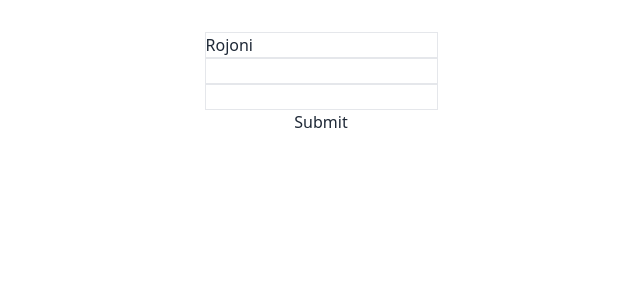
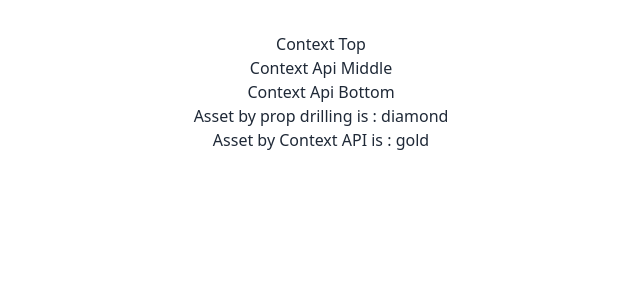
Before and after one commit to DipuHaider/PH_B8_M8_intermediate-react-router, a React (Vite) app: page / in a window 1280 px wide. Shown: the top 300 px of the page, without its empty margins (319-959 px from the left). Built offline with nearby package versions, Linux system fonts and the light colour scheme.

Commit message:
Context API create , assign any value and recieve to show data

```diff
--- a/src/App.jsx
+++ b/src/App.jsx
@@ -1,5 +1,6 @@
 import './App.css'
-import HookForm from './components/HookForm/HookForm'
+import ContextApiTop from './components/ContextApiTop/ContextApiTop'
+// import HookForm from './components/HookForm/HookForm'
 // import SimpleForm from './components/SimpleForm/SimpleForm'
 // import StatefulForm from './components/StatefulForm/StatefulForm'
 // import RefForm from './components/RefForm/RefForm'
@@ -11,7 +12,8 @@ function App() {
       {/* <SimpleForm></SimpleForm> */}
       {/* <StatefulForm></StatefulForm> */}
       {/* <RefForm></RefForm> */}
-      <HookForm></HookForm>
+      {/* <HookForm></HookForm> */}
+      <ContextApiTop></ContextApiTop>
     </>
   )
 }
--- /dev/null
+++ b/src/components/ContextApiBottom/ContextApiBottom.jsx
@@ -0,0 +1,23 @@
+import PropTypes from 'prop-types';
+import { useContext } from 'react';
+import { AssetContext } from '../ContextApiTop/ContextApiTop';
+
+const ContextApiBottom = ({asset}) => {
+
+    //recieve context
+    const gift = useContext(AssetContext);
+
+    return (
+        <div>
+            <h1>Context Api Bottom</h1>
+            <p>Asset by prop drilling is : {asset}</p>
+            <p>Asset by Context API is : {gift}</p>
+        </div>
+    );
+};
+
+ContextApiBottom.propTypes = {
+    asset: PropTypes.string
+}
+
+export default ContextApiBottom;
--- /dev/null
+++ b/src/components/ContextApiMiddle/ContextApiMiddle.jsx
@@ -0,0 +1,17 @@
+import ContextApiBottom from "../ContextApiBottom/ContextApiBottom";
+import PropTypes from 'prop-types';
+
+const ContextApiMiddle = ({asset}) => {
+    return (
+        <div>
+            <h1>Context Api Middle</h1>
+            <ContextApiBottom asset={asset}></ContextApiBottom>
+        </div>
+    );
+};
+
+ContextApiMiddle.propTypes = {
+    asset: PropTypes.string
+}
+
+export default ContextApiMiddle;
--- /dev/null
+++ b/src/components/ContextApiTop/ContextApiTop.jsx
@@ -0,0 +1,21 @@
+import { createContext } from "react";
+import ContextApiMiddle from "../ContextApiMiddle/ContextApiMiddle";
+
+//Declare a Context
+export const AssetContext = createContext('gold');
+
+const ContextApiTop = () => {
+    const asset = 'diamond';
+    return (
+        <div>
+            <h1>Context Top </h1>
+
+            <AssetContext.Provider value='gold'>
+                <ContextApiMiddle asset={asset}></ContextApiMiddle>
+            </AssetContext.Provider>
+
+        </div>
+    );
+};
+
+export default ContextApiTop;
```
